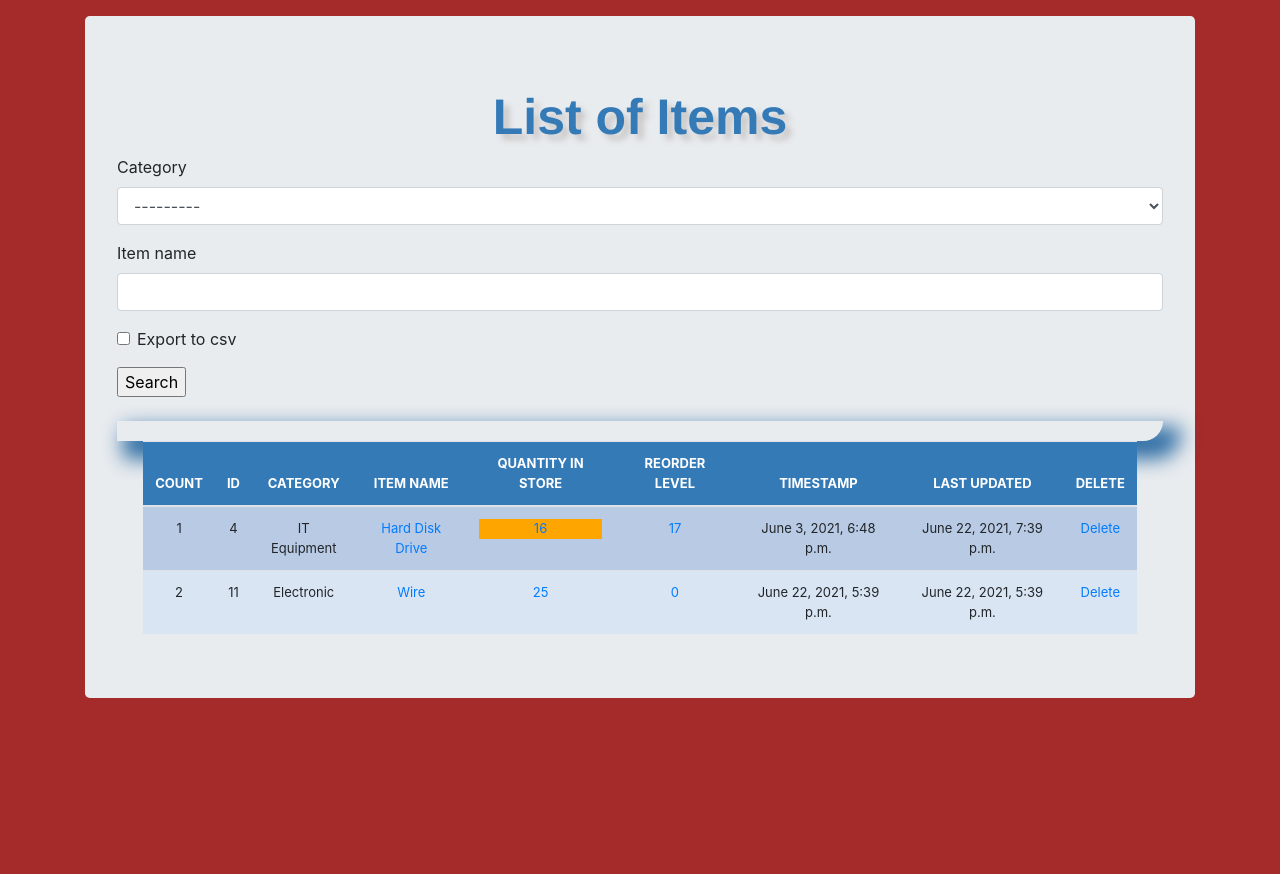
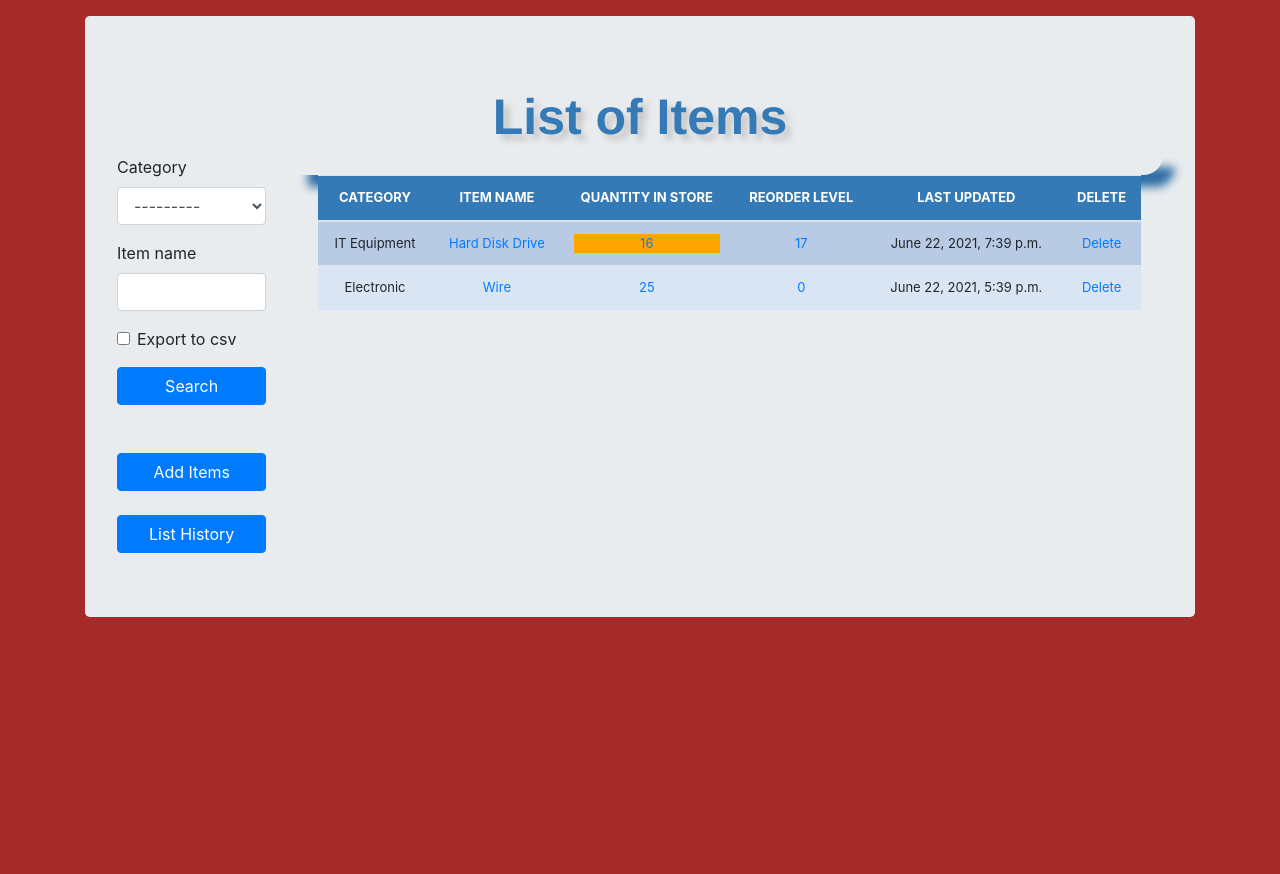
Before and after one commit to preciousimo/store_management_system, a Django app: page /list_items/ in a window 1280 px wide. Shown: the part 56-930 px from the top of the page. Run offline with Django 3.2, Linux system fonts and the light colour scheme; a user stored in the database is signed in; data comes from the database, SQL or seed files in the repository; both versions use the stored data as it was after the commit; some libraries are stand-ins or nearby versions.

Commit message:
Rearrange buttons and style page

```diff
--- a/stockmgmgt/static/css/style.css
+++ b/stockmgmgt/static/css/style.css
@@ -12,6 +12,10 @@ body {
   text-align: center;
   width: 95%;
   margin: auto;
+}
+
+.mybutton {
+  width: 100%;
 }
 
 
@@ -35,7 +39,7 @@ th {
   padding-left: 5px;
   padding-right: 5px;
   padding-bottom: 20px;
-  box-shadow: 12px 12px 20px 6px #2e6da4;
+  box-shadow: 12px 12px 10px #2e6da4;
 }
 
 .header {
--- a/stockmgmgt/templates/list_items.html
+++ b/stockmgmgt/templates/list_items.html
@@ -48,31 +48,41 @@
     {% endif %}
     <div class="jumbotron">
       <div class="header">{{header}}</div>
-
+      <div class="row">
+        <div class="col-sm-2">
           <form method='POST' action=''>{% csrf_token %} {{form|crispy}}
-        <input type="submit" value='Search' />
+            <input class="btn btn-primary mybutton" type="submit" value='Search' />
           </form>
+          <br><br>
+          <a href="/add_items">
+            <div class="btn btn-primary mybutton">Add Items</div>
+          </a><br><br>
+          <a href="/list_history">
+            <div class="btn btn-primary mybutton">List History</div>
+          </a><br>
+        </div>
         <br>
 
+        <div class="col-sm-10">
           <div class="display_table"></div>
           <table class='table'>
             <thead>
               <tr>
-            <th>COUNT</th>
-            <th>ID</th>
+                <!-- <th>COUNT</th> -->
+                <!-- <th>ID</th> -->
                 <th>CATEGORY</th>
                 <th>ITEM NAME</th>
                 <th>QUANTITY IN STORE</th>
                 <th>REORDER LEVEL</th>
-            <th>TIMESTAMP</th>
+                <!-- <th>TIMESTAMP</th> -->
                 <th>LAST UPDATED</th>
                 <th>DELETE</th>
               </tr>
             </thead>
             {% for instance in queryset %}
             <tr>
-          <td>{{forloop.counter}}</td>
-          <td>{{instance.id}}</td>
+              <!-- <td>{{forloop.counter}}</td>
+              <td>{{instance.id}}</td> -->
               <td>{{instance.category}}</td>
               <td><a href="{% url 'update_items' instance.id %}">{{instance.item_name}}</a></td>
               <td>
@@ -83,14 +93,14 @@
                 {% else %} <a href="{% url 'update_items' instance.id %}">{{instance.quantity}}</a> {% endif %}
               </td>
               <td><a href="{% url 'reorder_level' instance.id %}">{{instance.reorder_level}}</a></td>
-          <td>{{instance.timestamp}}</td>
+              <!-- <td>{{instance.timestamp}}</td> -->
               <td>{{instance.last_updated}}</td>
               <td><a href="{% url 'stock_detail' instance.id %}">Delete</a></td>
             </tr>
             {% endfor %}
           </table>
         </div>
-    <!--End of display table-->
+      </div>
     </div>
   </main>
   <script src="https://code.jquery.com/jquery-3.4.1.slim.min.js" integrity="sha384-J6qa4849blE2+poT4WnyKhv5vZF5SrPo0iEjwBvKU7imGFAV0wwj1yYfoRSJoZ+n" crossorigin="anonymous"></script>
--- a/stockmgmgt/views.py
+++ b/stockmgmgt/views.py
@@ -14,7 +14,8 @@ def home(request):
     context = {
         "title": title,
     }
-    return render(request, "home.html", context)
+    return redirect('/list_items')
+    # return render(request, "home.html", context)
 
 @login_required
 def list_items(request):
```
Also changed, not shown: stockmgmgt/templates/add_items.html (+13 -4 lines), db.sqlite3. Lines whose indentation alone changed are shown as unchanged.
